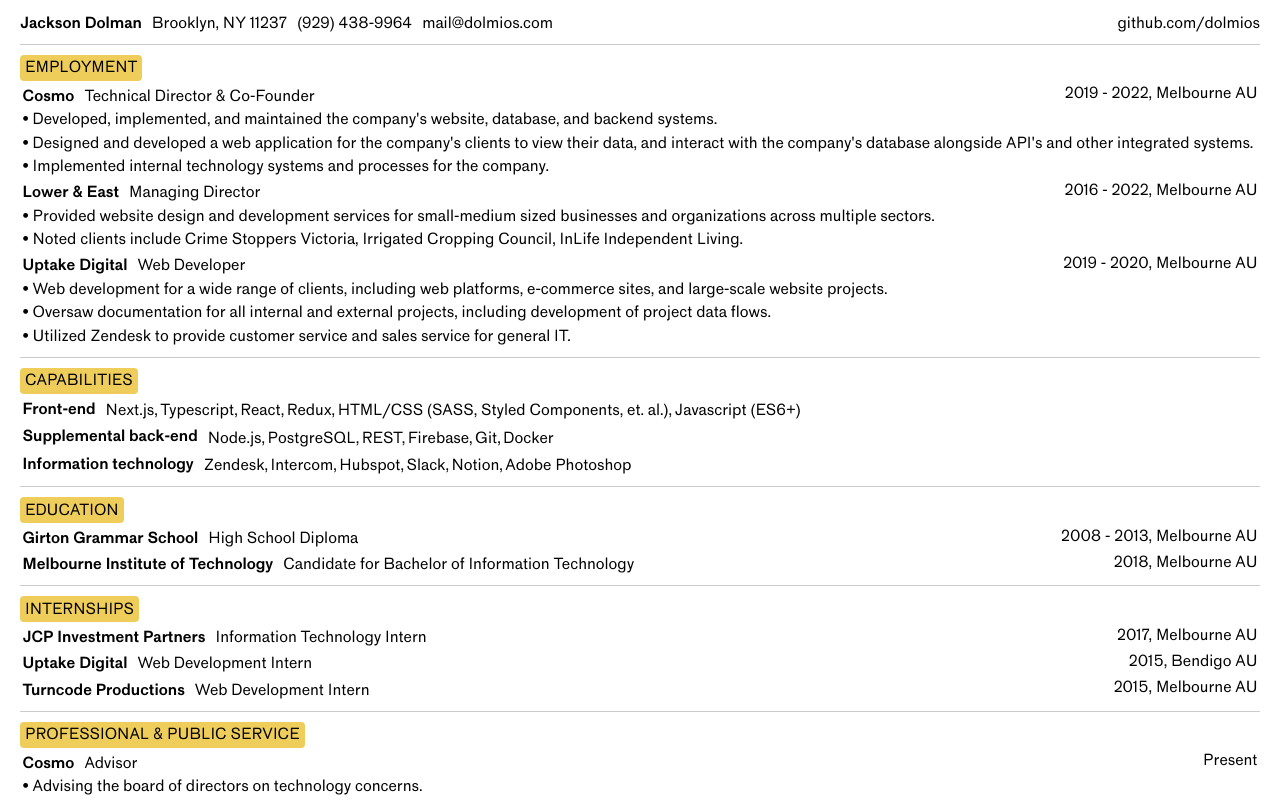
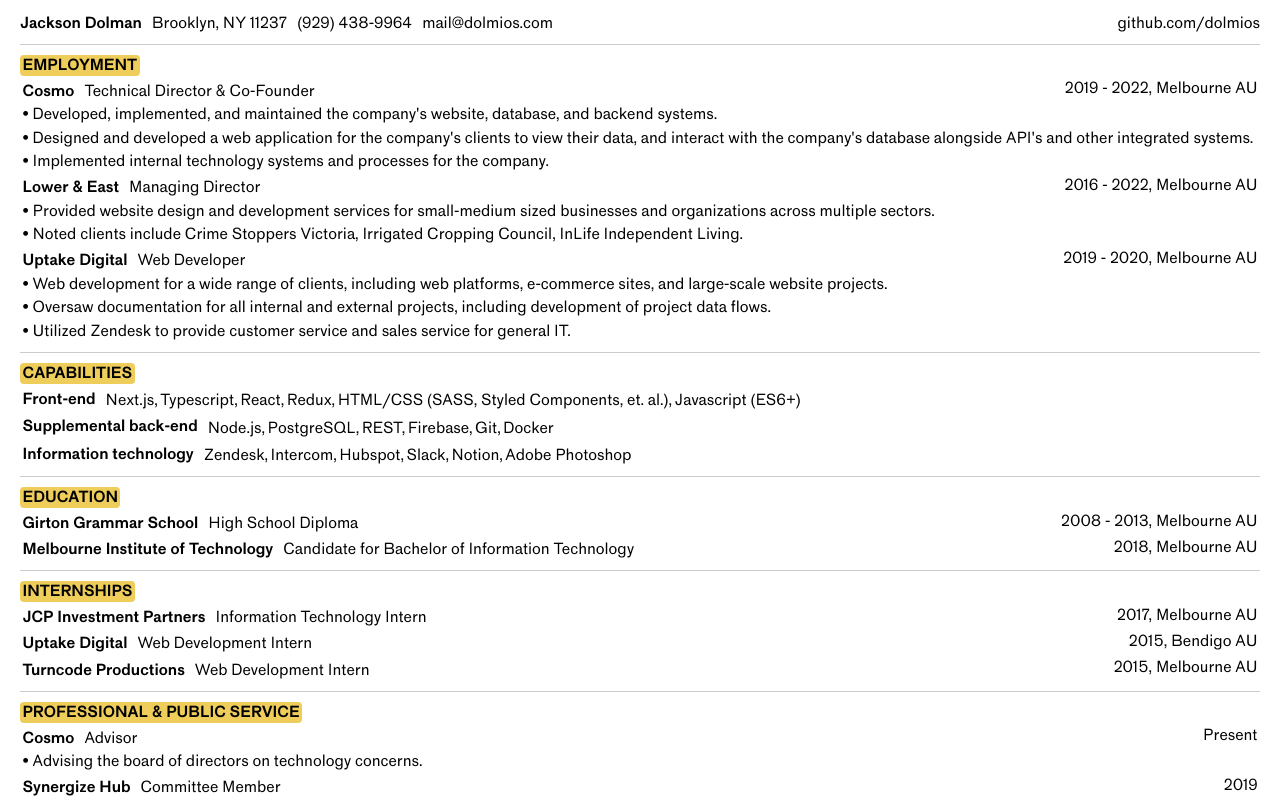
Before and after one commit to dolmios/dolmios.com, a Next.js app: page /resume in a window 1280 px wide. Shown: the top 800 px of the page. Built offline with nearby package versions, Linux system fonts and the light colour scheme.

Commit message:
refactor: copy adjustments

```diff
--- a/components/Tag.tsx
+++ b/components/Tag.tsx
@@ -6,13 +6,21 @@
 interface TagProps {
   children: ReactNode;
   css?: CSS;
-  type?: "card" | "button" | "tag";
   inline?: keyof typeof theme.space | number;
   minimal?: boolean;
   bold?: boolean;
 }
 
 const TagStyled = styled("div", {
+  "*": {
+    display: "inline-block",
+    verticalAlign: "middle",
+  },
+  backgroundColor: "$tag",
+  borderRadius: "$1",
+  color: "#000",
+  display: "inline-block",
+  padding: "$1 $2",
   variants: {
     bold: {
       true: {
@@ -24,41 +32,6 @@
         padding: 0,
       },
     },
-    type: {
-      button: {
-        "&:focus": {
-          outline: "none",
-        },
-        "&:hover": {
-          backgroundColor: "$tagHover",
-        },
-        appearance: "none",
-        backgroundColor: "$tag",
-        border: "none",
-        color: "#000",
-        cursor: "pointer",
-        display: "inline-block",
-
-        padding: "$1 $2",
-        userSelect: "none",
-      },
-      card: {
-        border: "1px solid $border",
-        display: "block",
-        padding: "$3",
-      },
-      tag: {
-        "*": {
-          display: "inline-block",
-          verticalAlign: "middle",
-        },
-        backgroundColor: "$tag",
-        borderRadius: "$1",
-        color: "#000",
-        display: "inline-block",
-        padding: "$2 $3",
-      },
-    },
   },
 });
 
@@ -66,7 +39,6 @@
   return (
     <TagStyled
       bold={props.bold || false}
-      type={props.type || "tag"}
       minimal={props.minimal || false}
       css={{
         ...(props.inline && { marginRight: `$${props.inline}` }),
--- a/pages/resume.tsx
+++ b/pages/resume.tsx
@@ -149,7 +149,7 @@
           {data.employment && (
             <Grid css={{ borderTop: "1px solid $border" }}>
               <Grid top={4}>
-                <Tag>EMPLOYMENT</Tag>
+                <Tag bold>EMPLOYMENT</Tag>
               </Grid>
               {data.employment.map((item, index) => (
                 <Grid key={index} top={2} css={{ paddingLeft: "$2", paddingRight: "$2" }}>
@@ -175,7 +175,7 @@
           {data.capabilities && (
             <Grid top={4} css={{ borderTop: "1px solid $border" }}>
               <Grid top={4}>
-                <Tag>CAPABILITIES</Tag>
+                <Tag bold>CAPABILITIES</Tag>
               </Grid>
               <Grid css={{ padding: "0 $2" }}>
                 <Grid top={2}>
@@ -223,7 +223,7 @@
           {data.education && (
             <Grid top={4} css={{ borderTop: "1px solid $border" }}>
               <Grid top={4}>
-                <Tag>EDUCATION</Tag>
+                <Tag bold>EDUCATION</Tag>
               </Grid>
               {data.education.map((item, index) => (
                 <Grid key={index} top={2} css={{ paddingLeft: "$2", paddingRight: "$2" }}>
@@ -243,7 +243,7 @@
           {data.internships && (
             <Grid top={4} css={{ borderTop: "1px solid $border" }}>
               <Grid top={4}>
-                <Tag>INTERNSHIPS</Tag>
+                <Tag bold>INTERNSHIPS</Tag>
               </Grid>
 
               {data.internships.map((item, index) => (
@@ -264,7 +264,7 @@
           {data.volunteer && (
             <Grid top={4} css={{ borderTop: "1px solid $border" }}>
               <Grid top={4}>
-                <Tag>PROFESSIONAL & PUBLIC SERVICE</Tag>
+                <Tag bold>PROFESSIONAL & PUBLIC SERVICE</Tag>
               </Grid>
               {data.volunteer.map((item, index) => (
                 <Grid key={index} top={2} css={{ paddingLeft: "$2", paddingRight: "$2" }}>
@@ -290,7 +290,7 @@
       {data.repositories && (
         <Grid top={3} css={{ borderTop: "1px solid $border" }}>
           <Grid top={3}>
-            <Tag>REPOSITORIES</Tag>
+            <Tag bold >REPOSITORIES</Tag>
           </Grid>
           {data.repositories.map((item, index) => (
             <Grid key={index} top={2} css={{ paddingLeft: "$2", paddingRight: "$2" }}>
--- a/stitches.config.ts
+++ b/stitches.config.ts
@@ -79,14 +79,13 @@
   },
   a: {
     "&:hover": {
-      borderBottom: "0.1rem dashed $border",
-      color: "$text",
+      color: "inherit",
+      opacity: 0.5,
     },
     "&:visited, &:active": {
-      color: "$text",
-      textDecoration: "none",
+      color: "inherit",
     },
-    color: "$text",
+    color: "inherit",
     textDecoration: "none",
   },
   body: {
```
Also changed, not shown: pages/index.tsx (+32 -8 lines), 1 other file (tests, documents, lock files or other folders).
